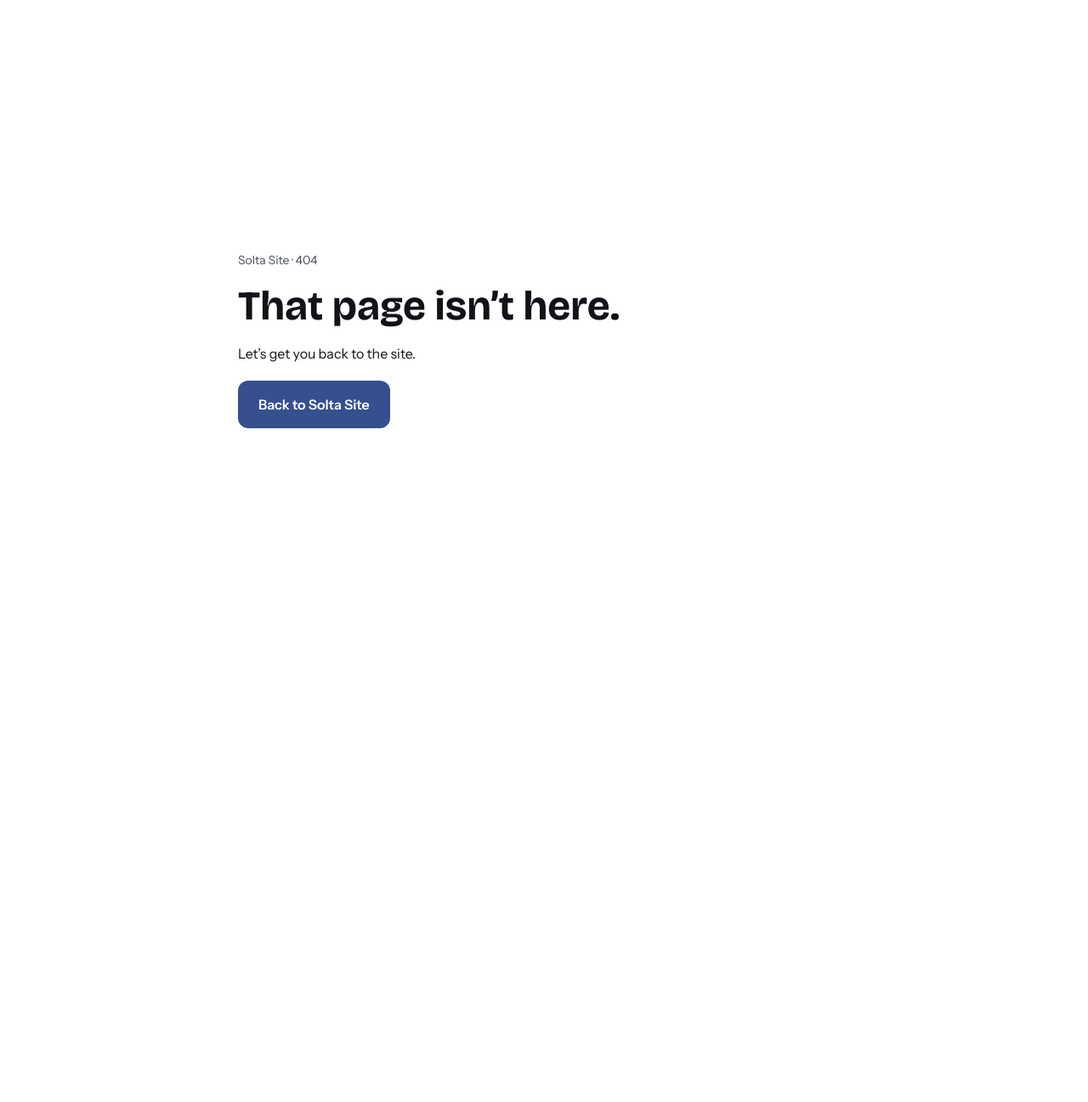
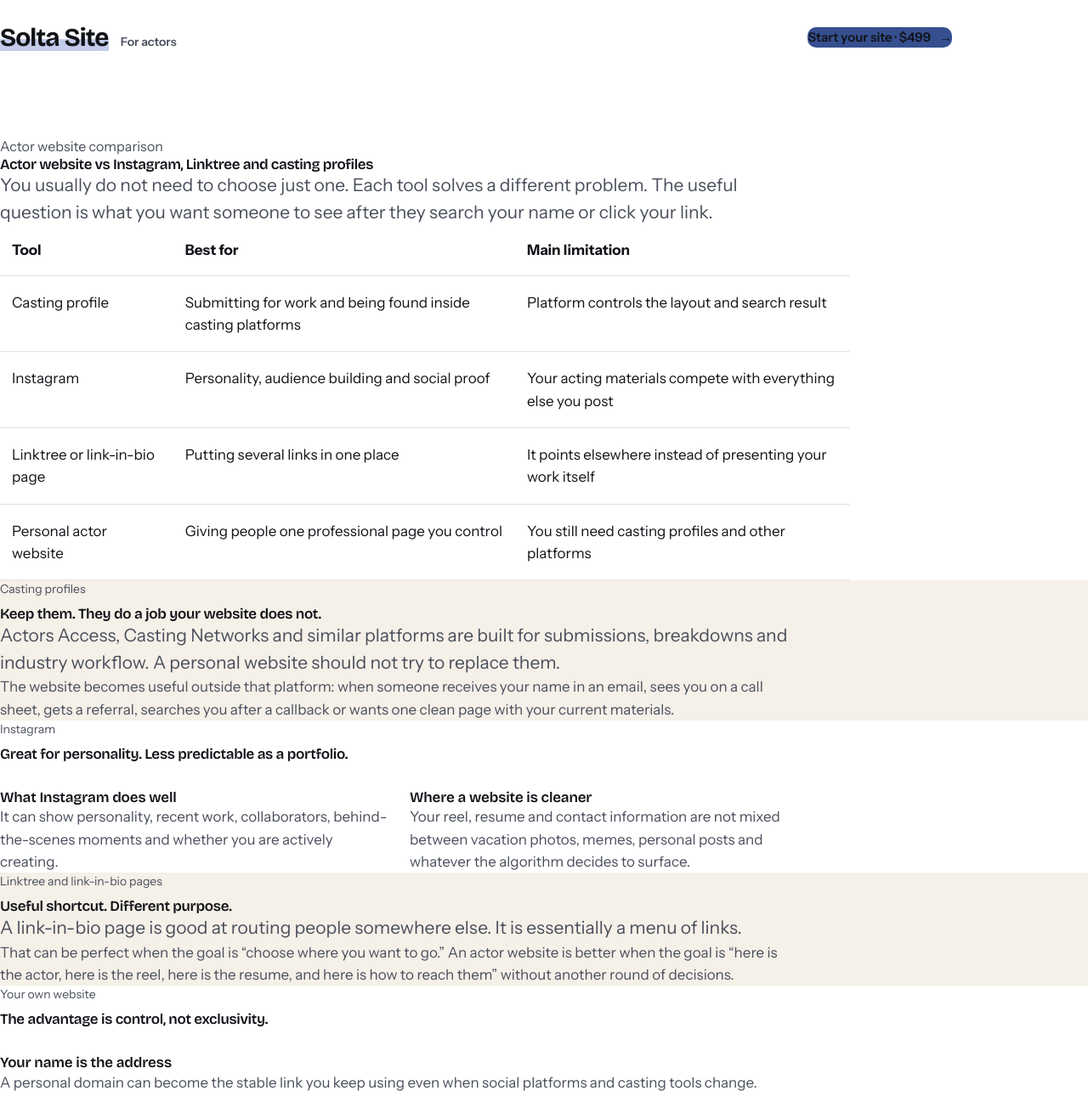
Before and after one commit to Poly-G/soltasite, a Next.js app: page /actor-website-vs-instagram-linktree-casting-profile in a window 1280 px wide. Before the commit this address had no page. Shown: the top 1297 px of the page at 85% size. Before the commit the page ends 800 px from the top, so only its background shows below. Built offline with nearby package versions, Linux system fonts and the light colour scheme.

Commit message:
Add actor website platform comparison SEO page

```diff
--- /dev/null
+++ b/app/(site)/actor-website-vs-instagram-linktree-casting-profile/page.tsx
@@ -0,0 +1,180 @@
+import type { Metadata } from 'next';
+import Link from 'next/link';
+import { SiteFooter, SiteHeader } from '@/components/site-shell';
+import { createPageMetadata } from '@/lib/seo';
+import { siteConfig } from '@/lib/site-config';
+
+export const metadata: Metadata = createPageMetadata({
+  path: '/actor-website-vs-instagram-linktree-casting-profile',
+  title: 'Actor Website vs Instagram, Linktree and Casting Profiles | Solta Site',
+  description: 'Casting profiles, Instagram, Linktree and personal actor websites all do different jobs. See what each is best for and when an actor website adds value.',
+  index: true,
+});
+
+const rows = [
+  ['Casting profile', 'Submitting for work and being found inside casting platforms', 'Platform controls the layout and search result'],
+  ['Instagram', 'Personality, audience building and social proof', 'Your acting materials compete with everything else you post'],
+  ['Linktree or link-in-bio page', 'Putting several links in one place', 'It points elsewhere instead of presenting your work itself'],
+  ['Personal actor website', 'Giving people one professional page you control', 'You still need casting profiles and other platforms'],
+];
+
+export default function ActorWebsiteComparisonPage() {
+  const jsonLd = {
+    '@context': 'https://schema.org',
+    '@type': 'Article',
+    headline: 'Actor Website vs Instagram, Linktree and Casting Profiles',
+    description: 'A practical comparison of actor websites, casting profiles, Instagram and link-in-bio pages.',
+    mainEntityOfPage: `${siteConfig.origin}/actor-website-vs-instagram-linktree-casting-profile`,
+    publisher: { '@id': `${siteConfig.origin}/#organization` },
+  };
+
+  return (
+    <div className="solta-site">
+      <script type="application/ld+json" dangerouslySetInnerHTML={{ __html: JSON.stringify(jsonLd).replace(/</g, '\\u003c') }} />
+      <SiteHeader />
+      <main id="main">
+        <section className="wrap sec" style={{ paddingTop: '72px' }}>
+          <div style={{ maxWidth: '920px' }}>
+            <div className="eyebrow">Actor website comparison</div>
+            <h1>Actor website vs Instagram, Linktree and casting profiles</h1>
+            <p className="lead">You usually do not need to choose just one. Each tool solves a different problem. The useful question is what you want someone to see after they search your name or click your link.</p>
+          </div>
+        </section>
+
+        <section className="wrap sec" style={{ paddingTop: 0 }}>
+          <div style={{ maxWidth: '1000px', overflowX: 'auto' }}>
+            <table style={{ width: '100%', borderCollapse: 'collapse', minWidth: '760px' }}>
+              <thead>
+                <tr>
+                  {['Tool', 'Best for', 'Main limitation'].map((heading) => (
+                    <th key={heading} style={{ textAlign: 'left', padding: '16px 14px', borderBottom: '1px solid var(--line)' }}>{heading}</th>
+                  ))}
+                </tr>
+              </thead>
+              <tbody>
+                {rows.map((row) => (
+                  <tr key={row[0]}>
+                    {row.map((cell) => <td key={cell} style={{ padding: '18px 14px', borderBottom: '1px solid var(--line)', verticalAlign: 'top' }}>{cell}</td>)}
+                  </tr>
+                ))}
+              </tbody>
+            </table>
+          </div>
+        </section>
+
+        <section className="band">
+          <div className="wrap sec">
+            <div style={{ maxWidth: '940px' }}>
+              <div className="cap">Casting profiles</div>
+              <h2 style={{ paddingTop: '10px' }}>Keep them. They do a job your website does not.</h2>
+              <p className="lead">Actors Access, Casting Networks and similar platforms are built for submissions, breakdowns and industry workflow. A personal website should not try to replace them.</p>
+              <p className="p">The website becomes useful outside that platform: when someone receives your name in an email, sees you on a call sheet, gets a referral, searches you after a callback or wants one clean page with your current materials.</p>
+            </div>
+          </div>
+        </section>
+
+        <section className="wrap sec">
+          <div style={{ maxWidth: '940px' }}>
+            <div className="cap">Instagram</div>
+            <h2 style={{ paddingTop: '10px' }}>Great for personality. Less predictable as a portfolio.</h2>
+            <div className="cols2" style={{ marginTop: '32px' }}>
+              <div className="card pad">
+                <h3>What Instagram does well</h3>
+                <p className="p">It can show personality, recent work, collaborators, behind-the-scenes moments and whether you are actively creating.</p>
+              </div>
+              <div className="card pad">
+                <h3>Where a website is cleaner</h3>
+                <p className="p">Your reel, resume and contact information are not mixed between vacation photos, memes, personal posts and whatever the algorithm decides to surface.</p>
+              </div>
+            </div>
+          </div>
+        </section>
+
+        <section className="band">
+          <div className="wrap sec">
+            <div style={{ maxWidth: '940px' }}>
+              <div className="cap">Linktree and link-in-bio pages</div>
+              <h2 style={{ paddingTop: '10px' }}>Useful shortcut. Different purpose.</h2>
+              <p className="lead">A link-in-bio page is good at routing people somewhere else. It is essentially a menu of links.</p>
+              <p className="p">That can be perfect when the goal is “choose where you want to go.” An actor website is better when the goal is “here is the actor, here is the reel, here is the resume, and here is how to reach them” without another round of decisions.</p>
+            </div>
+          </div>
+        </section>
+
+        <section className="wrap sec">
+          <div style={{ maxWidth: '940px' }}>
+            <div className="cap">Your own website</div>
+            <h2 style={{ paddingTop: '10px' }}>The advantage is control, not exclusivity.</h2>
+            <div style={{ display: 'grid', gap: '22px', marginTop: '32px' }}>
+              <div>
+                <h3>Your name is the address</h3>
+                <p className="p">A personal domain can become the stable link you keep using even when social platforms and casting tools change.</p>
+              </div>
+              <div>
+                <h3>You choose the first impression</h3>
+                <p className="p">Put the headshot, reel and credits in the order that best represents you rather than accepting a platform's default layout.</p>
+              </div>
+              <div>
+                <h3>You can still link everything else</h3>
+                <p className="p">The site can point to IMDb, casting profiles, Instagram, TikTok, YouTube or whatever else is useful. It does not need to isolate you from those tools.</p>
+              </div>
+            </div>
+          </div>
+        </section>
+
+        <section className="wrap sec" style={{ paddingTop: 0 }}>
+          <div style={{ maxWidth: '940px' }}>
+            <div className="cap">A practical setup</div>
+            <h2 style={{ paddingTop: '10px' }}>Use each tool for what it is good at.</h2>
+            <div className="cols2" style={{ marginTop: '32px' }}>
+              <div className="card pad dark">
+                <h3>Casting profile</h3>
+                <p className="p">For submissions and industry workflow.</p>
+              </div>
+              <div className="card pad">
+                <h3>Instagram</h3>
+                <p className="p">For personality, community and social presence.</p>
+              </div>
+              <div className="card pad">
+                <h3>Link-in-bio page</h3>
+                <p className="p">For routing people to several destinations when that is the goal.</p>
+              </div>
+              <div className="card pad">
+                <h3>Your website</h3>
+                <p className="p">For the professional version of you that comes up under your own name.</p>
+              </div>
+            </div>
+          </div>
+        </section>
+
+        <section className="wrap sec" style={{ paddingTop: 0 }}>
+          <div style={{ maxWidth: '900px' }}>
+            <div className="cap">Keep exploring</div>
+            <h2 style={{ paddingTop: '10px' }}>Deciding whether a site makes sense?</h2>
+            <div className="ctas" style={{ paddingTop: '24px' }}>
+              <Link className="link" href="/do-actors-need-a-website">Do actors need a website? <span className="ar" aria-hidden="true">→</span></Link>
+              <Link className="link" href="/what-to-put-on-an-actor-website">What should an actor website include? <span className="ar" aria-hidden="true">→</span></Link>
+              <Link className="link" href="/actor-website-examples">See actor website examples <span className="ar" aria-hidden="true">→</span></Link>
+              <Link className="link" href="/actor-website-cost">See actor website costs <span className="ar" aria-hidden="true">→</span></Link>
+            </div>
+          </div>
+        </section>
+
+        <section className="wrap sec" style={{ paddingTop: 0 }}>
+          <div className="close">
+            <div className="circ"></div>
+            <div className="in">
+              <h2>Want one professional link with your name on it?</h2>
+              <p className="lead">Solta Site builds the actor website for you, puts it on your own domain, and includes hosting for $499 once.</p>
+              <div className="ctas">
+                <Link className="btn" href="/start">Start your site · $499 <span className="ar" aria-hidden="true">→</span></Link>
+                <Link className="link" href="/">See what is included <span className="ar" aria-hidden="true">→</span></Link>
+              </div>
+            </div>
+          </div>
+        </section>
+      </main>
+      <SiteFooter />
+    </div>
+  );
+}
```
